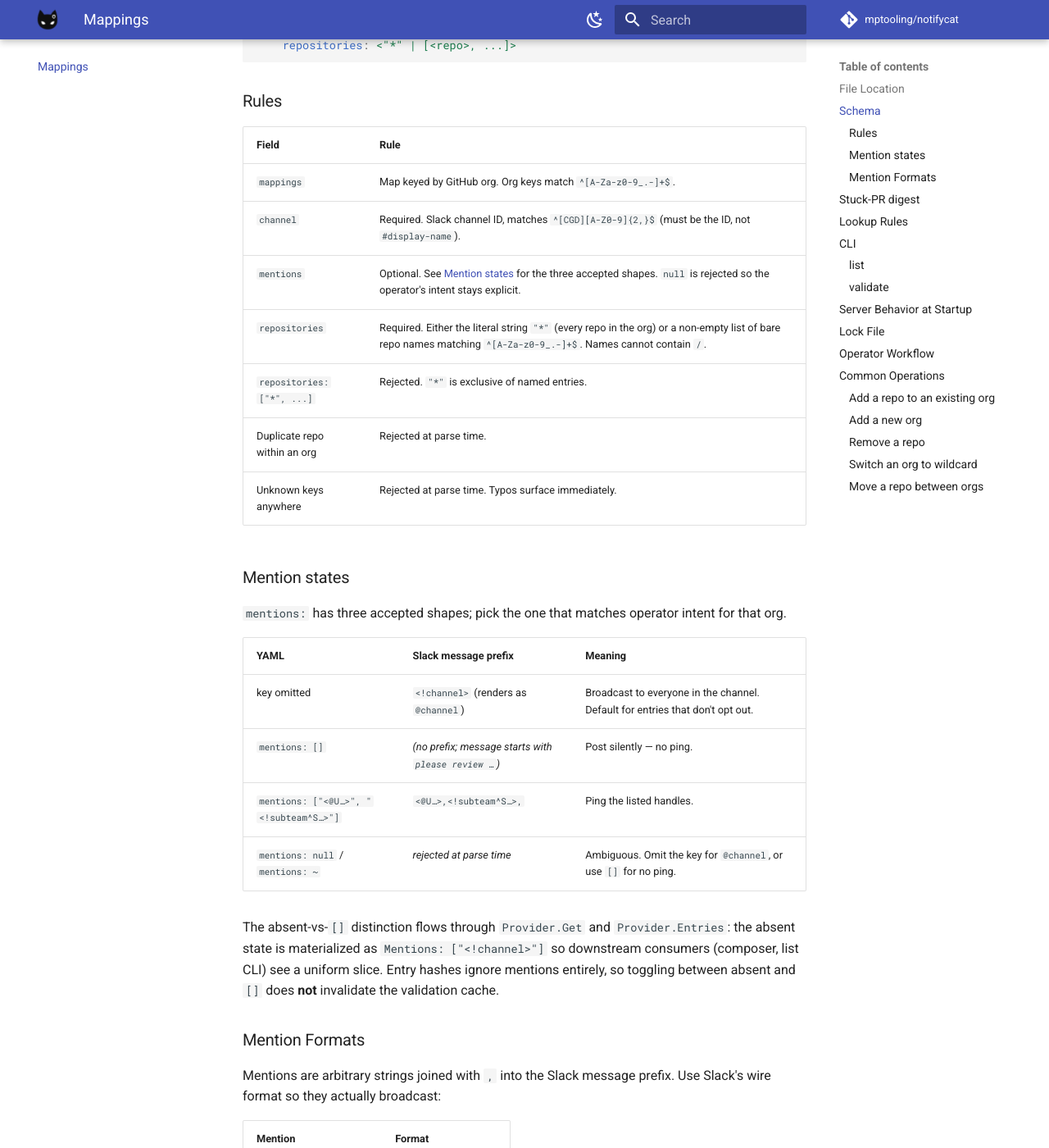
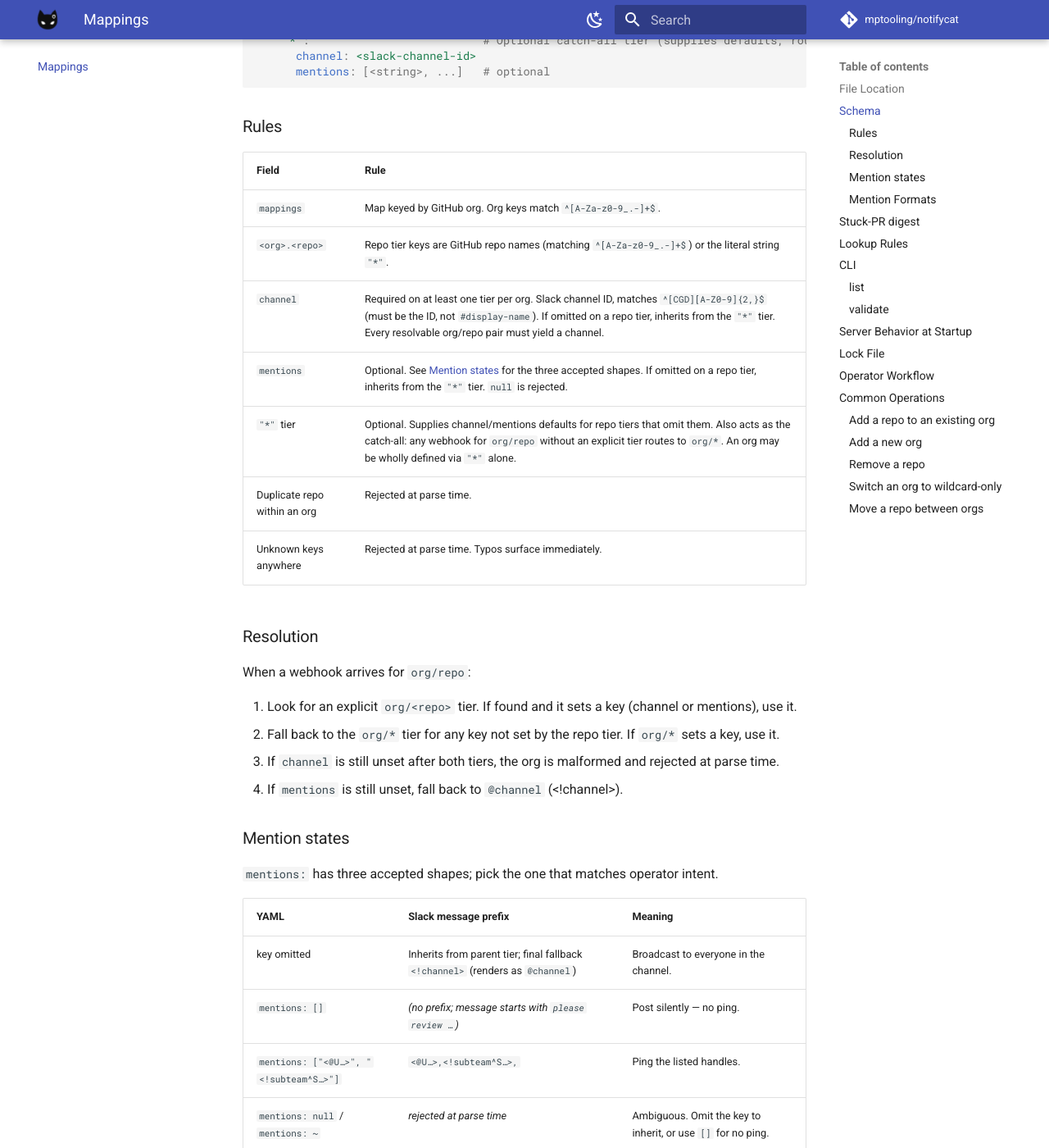
Before and after one commit to mptooling/notifycat, an MkDocs documentation site: the page built from docs/mappings.md, in a window 1280 px wide and 1400 px high, scrolled down 805 px. Shown: the whole window at 82% size. Built offline with MkDocs 1.6.1 and Material for MkDocs 9.7.7, drawn with Linux system fonts in a browser that asks for light colours; comment, search, counter and statistics services are not loaded; some of the changed text lies outside the part shown.

Commit message:
docs: per-repo mappings schema, example, and 0.18 migration guide

````diff
--- /dev/null
+++ b/docs/0.18-per-repo-mappings-migration.md
@@ -0,0 +1,175 @@
+# 0.18 Migration: Per-Repository Mappings Tiers
+
+## Breaking Change
+
+Notifycat 0.18 restructures the `mappings:` section from a per-org schema to a **per-repository-tier schema**. This is a manual, breaking change with no automated converter. You must rewrite `config.yaml` before upgrading. The new schema is more flexible and allows per-repo channel and mention customization within an org.
+
+## Schema Transformation
+
+### Before (0.17 and earlier)
+
+Each org held a single channel, optional mentions list, and a `repositories` key that was either a list or the wildcard `"*"`:
+
+```yaml
+mappings:
+  acme:
+    channel: C0123ABCDE
+    mentions:
+      - "<@U0123ALICE>"
+      - "<@U0456BOB>"
+    repositories:
+      - api
+      - web
+      - platform
+```
+
+### After (0.18+)
+
+Each org now contains zero or more **named tier keys** (repo names) plus an optional `"*"` tier. Each tier sets its own channel and mentions:
+
+```yaml
+mappings:
+  acme:
+    api:
+      channel: C0123ABCDE
+      mentions:
+        - "<@U0123ALICE>"
+        - "<@U0456BOB>"
+    web:
+      channel: C0456FGHIJ
+    platform:
+      channel: C0789KLMNO
+    "*":
+      channel: C0DEFAULT00
+```
+
+### Wildcard Transformation
+
+A single-org `repositories: "*"` entry becomes a `"*"` tier under that org:
+
+**Before:**
+```yaml
+beta:
+  channel: C0456FGHIJ
+  repositories: "*"
+```
+
+**After:**
+```yaml
+beta:
+  "*":
+    channel: C0456FGHIJ
+```
+
+## Sharing a Channel: The Trade-off
+
+In 0.17, you could share a single channel across multiple repos by listing them all under one `repositories` entry. In 0.18, you have two options:
+
+1. **Repeat the channel on each repo tier** (explicit but verbose): Set the same `channel` value on each individual repo tier. This lets you customize mentions per repo.
+2. **Use the `"*"` tier as a default** (implicit but routes unlisted repos): Set the channel only on the `"*"` tier, then omit `channel` from individual repo tiers so they inherit. **Important trade-off:** the `"*"` tier also catches any repo in the org that you do NOT list explicitly. If acme/internal-tool is not defined as a tier, a webhook from acme/internal-tool will match the `"*"` tier and route to the channel defined there. This is powerful for catch-all orgs but means you cannot have a shared-channel group that is also an allowlist.
+
+**Example: three repos sharing a channel but not catching others:**
+
+Since the catch-all is baked into `"*"`, you must repeat the channel:
+
+```yaml
+acme:
+  api:
+    channel: C0SHARED00
+  web:
+    channel: C0SHARED00
+  platform:
+    channel: C0SHARED00
+```
+
+**Example: whole-org default:**
+
+Any acme/* repo that is not defined explicitly falls back to `"*"`:
+
+```yaml
+acme:
+  api:
+    channel: C0API0000     # explicit channel for api
+  web:
+    channel: C0API0000     # explicit channel for web
+  "*":
+    channel: C0DEFAULT00   # catch-all for unlisted repos
+```
+
+## Mentions Behavior
+
+### Before (0.17)
+- `mentions:` key absent → @channel
+- `mentions: []` → no ping
+- `mentions: [handles]` → ping those handles
+
+### After (0.18)
+- `mentions:` key absent on a tier → **inherit from parent tier** (org/* inherits from org/\*). The final fallback when no tier sets mentions is @channel (<!channel>).
+- `mentions: []` → no ping (same as 0.17)
+- `mentions: [handles]` → ping those handles (same as 0.17)
+- `mentions: null` → rejected (same as 0.17)
+
+**Key difference:** inheritance is now explicit. If you want every repo in an org to ping the same people, set mentions only on the `"*"` tier; all other tiers inherit it.
+
+## Worked Example
+
+### Before
+```yaml
+acme:
+  channel: C0SHARED
+  mentions:
+    - "<@UTEAM>"
+  repositories:
+    - api
+    - web
+    - platform
+```
+
+### After (Option 1: Repeat channel, inherit mentions)
+```yaml
+acme:
+  api:
+    channel: C0SHARED
+  web:
+    channel: C0SHARED
+  platform:
+    channel: C0SHARED
+  "*":
+    mentions:
+      - "<@UTEAM>"
+```
+
+### After (Option 2: Explicit per-repo, different mentions)
+```yaml
+acme:
+  api:
+    channel: C0SHARED
+    mentions:
+      - "<@UAPI>"
+  web:
+    channel: C0SHARED
+    mentions:
+      - "<@UWEB>"
+  platform:
+    channel: C0SHARED
+    mentions:
+      - "<@UTEAM>"
+```
+
+## CLI and Tools
+
+The `notifycat-config validate` and `notifycat-config list` commands operate on the new per-repo-tier schema unchanged. No changes to their invocation or behavior — just the YAML shape they read.
+
+```sh
+notifycat-config list              # prints new tier format
+notifycat-config validate          # validates new tier format
+notifycat-config validate org/repo # validates one entry by repo name
+```
+
+The lock file (`config.lock`) is regenerated on first boot under 0.18.
+
+## Next Steps
+
+1. Rewrite your `config.yaml` `mappings:` section using the new tier schema.
+2. Run `notifycat-config validate` to check the migration.
+3. Deploy and restart the server.
--- a/docs/mappings.md
+++ b/docs/mappings.md
@@ -1,6 +1,6 @@
 # Mappings
 
-> **0.17 and later:** Mappings now live in the `mappings:` section of `config.yaml` — there is no separate `mappings.yaml` file. The per-org schema is unchanged. The `notifycat-config list` and `notifycat-config validate` commands operate on `config.yaml`. See the [0.17 migration guide](0.17-config-migration.md) if you are upgrading.
+> **0.18 and later:** Mappings use a per-repository-tier schema in the `mappings:` section of `config.yaml`. Each org contains named repo tiers and an optional `"*"` catch-all tier. See the [0.18 migration guide](0.18-per-repo-mappings-migration.md) if you are upgrading from 0.17.
 
 Notifycat reads its repository → Slack-channel routing from the `mappings:` section of `config.yaml`. Edit that file in your deployment directory, and `notifycat-server` picks it up on the next restart.
 
@@ -16,10 +16,13 @@ The sibling **lock file** is `config.lock`, derived by the same mechanism as the
 
 ```yaml
 mappings:
-  <org>:                       # GitHub org name; map key
-    channel: <slack-channel-id>
-    mentions: [<string>, ...]  # optional; see "Mention states" below
-    repositories: <"*" | [<repo>, ...]>
+  <org>:                          # GitHub org name; map key
+    <repo>:                       # GitHub repo name within the org, or "*" for catch-all
+      channel: <slack-channel-id>
+      mentions: [<string>, ...]   # optional; see "Mention states" below
+    "*":                          # Optional catch-all tier (supplies defaults, routes unlisted repos)
+      channel: <slack-channel-id>
+      mentions: [<string>, ...]   # optional
 ```
 
 ### Rules
@@ -27,27 +30,34 @@ mappings:
 | Field | Rule |
 | --- | --- |
 | `mappings` | Map keyed by GitHub org. Org keys match `^[A-Za-z0-9_.-]+$`. |
-| `channel` | Required. Slack channel ID, matches `^[CGD][A-Z0-9]{2,}$` (must be the ID, not `#display-name`). |
-| `mentions` | Optional. See [Mention states](#mention-states) for the three accepted shapes. `null` is rejected so the operator's intent stays explicit. |
-| `repositories` | Required. Either the literal string `"*"` (every repo in the org) or a non-empty list of bare repo names matching `^[A-Za-z0-9_.-]+$`. Names cannot contain `/`. |
-| `repositories: ["*", ...]` | Rejected. `"*"` is exclusive of named entries. |
+| `<org>.<repo>` | Repo tier keys are GitHub repo names (matching `^[A-Za-z0-9_.-]+$`) or the literal string `"*"`. |
+| `channel` | Required on at least one tier per org. Slack channel ID, matches `^[CGD][A-Z0-9]{2,}$` (must be the ID, not `#display-name`). If omitted on a repo tier, inherits from the `"*"` tier. Every resolvable org/repo pair must yield a channel. |
+| `mentions` | Optional. See [Mention states](#mention-states) for the three accepted shapes. If omitted on a repo tier, inherits from the `"*"` tier. `null` is rejected. |
+| `"*"` tier | Optional. Supplies channel/mentions defaults for repo tiers that omit them. Also acts as the catch-all: any webhook for `org/repo` without an explicit tier routes to `org/*`. An org may be wholly defined via `"*"` alone. |
 | Duplicate repo within an org | Rejected at parse time. |
 | Unknown keys anywhere | Rejected at parse time. Typos surface immediately. |
 
+### Resolution
+
+When a webhook arrives for `org/repo`:
+
+1. Look for an explicit `org/<repo>` tier. If found and it sets a key (channel or mentions), use it.
+2. Fall back to the `org/*` tier for any key not set by the repo tier. If `org/*` sets a key, use it.
+3. If `channel` is still unset after both tiers, the org is malformed and rejected at parse time.
+4. If `mentions` is still unset, fall back to `@channel` (<!channel>).
+
 ### Mention states
 
-`mentions:` has three accepted shapes; pick the one that matches operator intent for that org.
+`mentions:` has three accepted shapes; pick the one that matches operator intent.
 
 | YAML | Slack message prefix | Meaning |
 | --- | --- | --- |
-| key omitted | `<!channel> ` (renders as `@channel`) | Broadcast to everyone in the channel. Default for entries that don't opt out. |
+| key omitted | Inherits from parent tier; final fallback `<!channel> ` (renders as `@channel`) | Broadcast to everyone in the channel. |
 | `mentions: []` | _(no prefix; message starts with `please review …`)_ | Post silently — no ping. |
 | `mentions: ["<@U…>", "<!subteam^S…>"]` | `<@U…>,<!subteam^S…>, ` | Ping the listed handles. |
-| `mentions: null` / `mentions: ~` | _rejected at parse time_ | Ambiguous. Omit the key for `@channel`, or use `[]` for no ping. |
+| `mentions: null` / `mentions: ~` | _rejected at parse time_ | Ambiguous. Omit the key to inherit, or use `[]` for no ping. |
 
-The absent-vs-`[]` distinction flows through `Provider.Get` and `Provider.Entries`: the absent state is materialized as
-`Mentions: ["<!channel>"]` so downstream consumers (composer, list CLI) see a uniform slice. Entry hashes ignore
-mentions entirely, so toggling between absent and `[]` does **not** invalidate the validation cache.
+The absent state is materialized as `Mentions: ["<!channel>"]` during inheritance resolution, so downstream consumers (composer, list CLI) see a uniform slice. Entry hashes ignore mentions entirely, so toggling between absent and `[]` does **not** invalidate the validation cache.
 
 ### Mention Formats
 
@@ -66,7 +76,7 @@ wire format of an existing group mention.
 
 ## Stuck-PR digest
 
-Alongside the per-org `mappings`, an optional **global** `digest:` section configures a scheduled reminder that lists open PRs nobody has touched since the previous day. It is one schedule for every org and repo — not a per-entry setting. Both `digest:` and `mappings:` are top-level sections inside `config.yaml`.
+Alongside the per-repo-tier `mappings`, an optional **global** `digest:` section configures a scheduled reminder that lists open PRs nobody has touched since the previous day. It is one schedule for every org and repo — not a per-entry setting. Both `digest:` and `mappings:` are top-level sections inside `config.yaml`.
 
 ```yaml
 digest:
@@ -75,8 +85,8 @@ digest:
 
 mappings:
   acme:
-    channel: C0123ABCDE
-    repositories: "*"
+    "*":
+      channel: C0123ABCDE
 ```
 
 | Field | Rule |
@@ -94,12 +104,11 @@ On each tick the server posts a parent message per Slack channel and lists that
 
 When a webhook arrives for `org/repo`, the provider resolves the mapping in this order:
 
-1. **Exact** match against `mappings.<org>.repositories[*]`.
-2. **Wildcard** match if `mappings.<org>.repositories: "*"`.
+1. **Explicit tier** match: if `mappings.<org>.<repo>` exists, resolve against that tier (channel/mentions set there, else inherit from `org/*`).
+2. **Catch-all tier** match: if `mappings.<org>."*"` exists and no explicit tier was found, resolve against the `"*"` tier.
 3. **Miss** → no Slack message is posted for that PR.
 
-`"*"` expansion is **lookup-time** and **in-memory** — the server never hits the GitHub API at webhook time, even for
-wildcard orgs.
+Tier resolution is **lookup-time** and **in-memory** — the server never hits the GitHub API at webhook time, even for orgs with only a `"*"` tier. The explicit tier (if present) always takes precedence over the catch-all.
 
 ## CLI
 
@@ -153,33 +162,41 @@ If you skip the validate step, the server runs validation itself on the next boo
 
 ### Add a repo to an existing org
 
-Add the repo name to that org's `repositories` list and revalidate:
+Add a new repo tier under that org's entry and set its channel (or omit to inherit from `"*"`):
 
-```sh
-notifycat-config validate
+```yaml
+acme:
+  api:
+    channel: C0123ABCDE
+  web:                    # new repo tier
+    channel: C0456FGHIJ
+  "*":
+    channel: C0DEFAULT00
 ```
+
+Then run `notifycat-config validate`.
 
 ### Add a new org
 
-Append a new top-level map entry under `mappings:` and revalidate.
+Append a new top-level map entry under `mappings:` with at least one tier that sets a channel, and revalidate.
 
 ### Remove a repo
 
-Delete its entry from the YAML. The lock cleans itself up on the next successful validate or server boot.
+Delete its tier from the YAML. The lock cleans itself up on the next successful validate or server boot.
 
-### Switch an org to wildcard
+### Switch an org to wildcard-only
 
-Replace the list with the string `"*"`:
+Remove all explicit repo tiers and keep only the `"*"` tier:
 
 ```yaml
 acme:
-  channel: C0123ABCDE
-  mentions: ["<@U0123ALICE>"]
-  repositories: "*"
+  "*":
+    channel: C0123ABCDE
+    mentions: ["<@U0123ALICE>"]
 ```
 
-Then `notifycat-config validate` — wildcard expansion needs `GITHUB_TOKEN` to enumerate the org's repos. Without it, wildcard entries report as `SKIP` and the server still routes them at webhook time.
+Then `notifycat-config validate`. The `"*"` tier catches every repo in the org.
 
 ### Move a repo between orgs
 
-Remove it from the old org's list, add it to the new org's list, revalidate.
+Remove the repo tier from the old org, add it to the new org's entry, revalidate.
````
Also changed, not shown: config.example.yaml (+38 -46 lines), docs/configuration.md (+1 -1 lines), docs/getting-started.md (+9 -10 lines), docs/operations.md (+1 -1 lines), docs/slack-app.md (+5 -5 lines).
